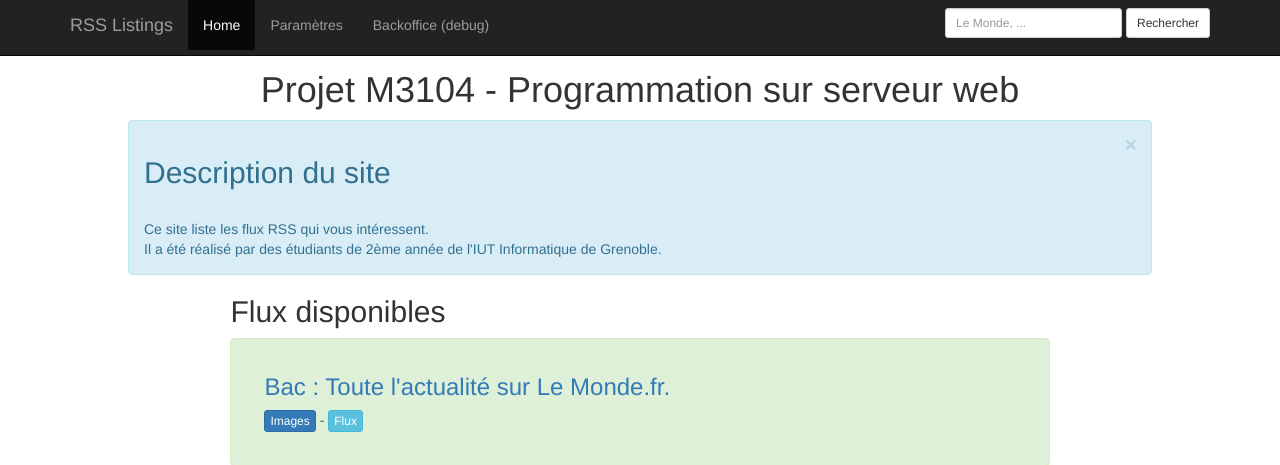
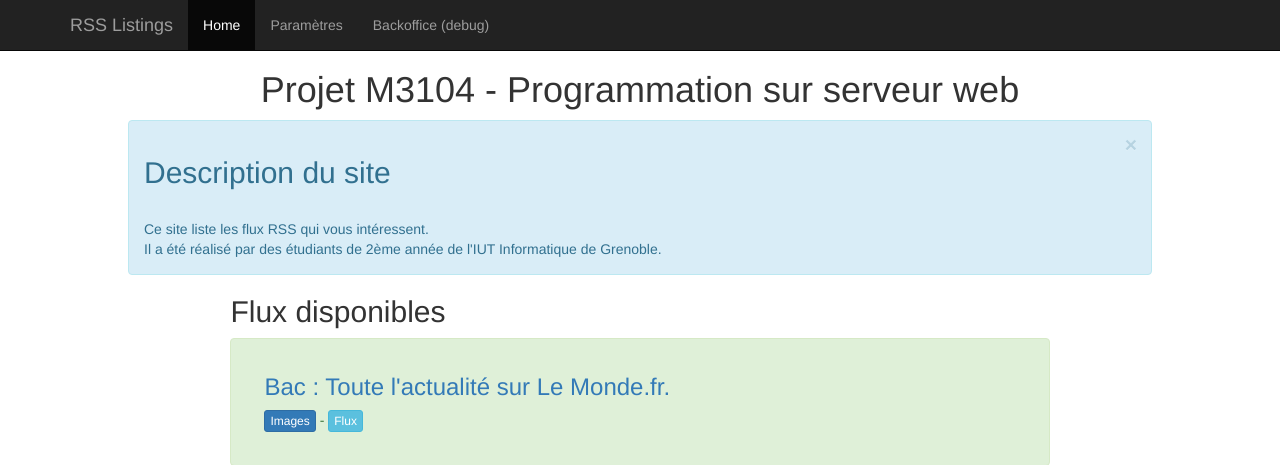
Before and after one commit to Nelgamix/PHP_Projet, a PHP site: page /src/controller/index.ctrl.php in a window 1280 px wide. Shown: the top 465 px of the page. Run offline with PHP 8.4, Linux system fonts and the light colour scheme; data comes from the database, SQL or seed files in the repository; some libraries are stand-ins or nearby versions.

Commit message:
fixed navbar

```diff
--- a/resources/css/new.css
+++ b/resources/css/new.css
@@ -60,7 +60,7 @@ body {
     display: none;
 }
 
-li {
+body>div li {
     margin-bottom: 5px;
 }
 
--- a/src/view/index.view.php
+++ b/src/view/index.view.php
@@ -35,14 +35,14 @@
                         <?php
                             endif;
                         ?>
-                        <ul class="nav navbar-right">
+                        <!--<ul class="nav navbar-right">
                             <form class="navbar-form navbar-left" role="search" action="index.ctrl.php" method="GET">
                                 <div class="form-group">
                                     <input type="text" class="form-control input-sm" placeholder="Le Monde, ..." name="search">
                                 </div>
                                 <button type="submit" class="btn btn-sm btn-default">Rechercher</button>
                             </form>
-                        </ul>
+                        </ul>-->
                     </div><!--/.nav-collapse -->
                 </div>
             </nav>
```
